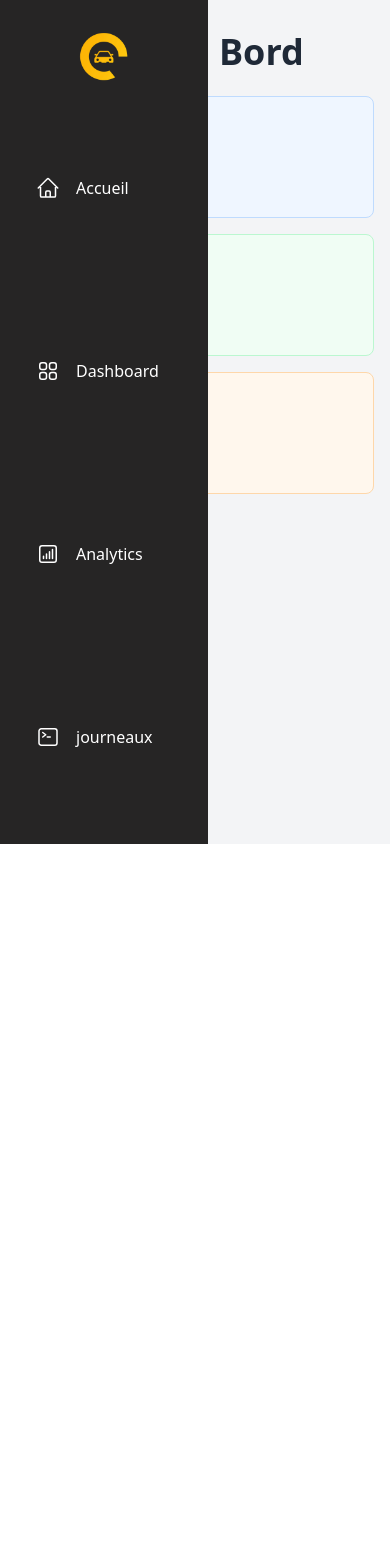
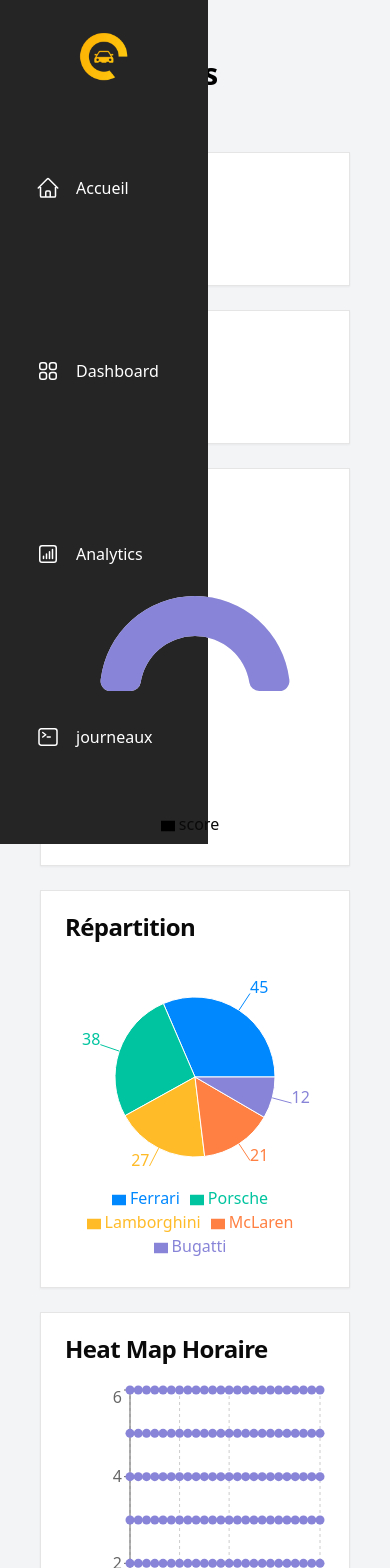
Before and after one commit to leogrd49/carspot_web, a React (Vite) app: page /dashboard in a window 390 px wide. Shown: the top 1568 px of the page. Before the commit the page ends 844 px from the top, so only its background shows below. Built offline with nearby package versions, Linux system fonts and the light colour scheme.

Commit message:
dashboard components creation

```diff
--- /dev/null
+++ b/src/components/stats-component.tsx
@@ -0,0 +1,175 @@
+import React from 'react';
+import { Card, CardContent, CardHeader, CardTitle } from '@/components/ui/card';
+import {
+  PieChart, Pie,
+  RadialBarChart, RadialBar,
+  ScatterChart, Scatter,
+  ResponsiveContainer,
+  XAxis, YAxis,
+  CartesianGrid,
+  Tooltip,
+  Legend,
+  Cell
+} from 'recharts';
+
+// Types
+interface MetricWithTrendProps {
+  title: string;
+  value: number;
+  trend: number;
+  className?: string;
+}
+
+
+
+interface HeatMapDataPoint {
+  hour: number;
+  day: number;
+  value: number;
+}
+
+interface HeatMapChartProps {
+  data: HeatMapDataPoint[];
+  className?: string;
+}
+
+interface PieChartDataPoint {
+  name: string;
+  value: number;
+}
+
+interface PieChartWithLegendProps {
+  data: PieChartDataPoint[];
+  className?: string;
+}
+
+interface GaugeChartProps {
+  value: number;
+  className?: string;
+}
+
+// Composant pour les métriques avec flèche d'évolution
+export const MetricWithTrend: React.FC<MetricWithTrendProps> = ({ title, value, trend, className }) => {
+  const getTrendIcon = (trend: number): string => {
+    if (trend > 0) return '↑';
+    if (trend < 0) return '↓';
+    return '→';
+  };
+
+  const getTrendColor = (trend: number): string => {
+    if (trend > 0) return 'text-green-500';
+    if (trend < 0) return 'text-red-500';
+    return 'text-gray-500';
+  };
+
+  return (
+    <Card className={className}>
+      <CardHeader>
+        <CardTitle className="text-lg">{title}</CardTitle>
+      </CardHeader>
+      <CardContent>
+        <div className="flex items-center gap-2">
+          <span className="text-2xl font-bold">{value}</span>
+          <span className={`text-xl ${getTrendColor(trend)}`}>
+            {getTrendIcon(trend)} {Math.abs(trend)}%
+          </span>
+        </div>
+      </CardContent>
+    </Card>
+  );
+};
+
+// Composant pour le Pie Chart avec légende
+export const PieChartWithLegend: React.FC<PieChartWithLegendProps> = ({ data, className }) => {
+  const COLORS: string[] = ['#0088FE', '#00C49F', '#FFBB28', '#FF8042', '#8884D8'];
+
+  return (
+    <Card className={className}>
+      <CardHeader>
+        <CardTitle>Répartition</CardTitle>
+      </CardHeader>
+      <CardContent>
+        <ResponsiveContainer width="100%" height={300}>
+          <PieChart>
+            <Pie
+              data={data}
+              dataKey="value"
+              nameKey="name"
+              cx="50%"
+              cy="50%"
+              outerRadius={80}
+              label
+            >
+              {data.map((_, index) => (
+                <Cell key={`cell-${index}`} fill={COLORS[index % COLORS.length]} />
+              ))}
+            </Pie>
+            <Tooltip />
+            <Legend />
+          </PieChart>
+        </ResponsiveContainer>
+      </CardContent>
+    </Card>
+  );
+};
+
+// Composant pour la Heat Map
+export const HeatMapChart: React.FC<HeatMapChartProps> = ({ data, className }) => {
+  return (
+    <Card className={className}>
+      <CardHeader>
+        <CardTitle>Heat Map Horaire</CardTitle>
+      </CardHeader>
+      <CardContent>
+        <ResponsiveContainer width="100%" height={300}>
+          <ScatterChart>
+            <CartesianGrid strokeDasharray="3 3" />
+            <XAxis dataKey="hour" type="number" domain={[0, 23]} />
+            <YAxis dataKey="day" type="number" domain={[0, 6]} />
+            <Tooltip cursor={{ strokeDasharray: '3 3' }} />
+            <Scatter data={data} fill="#8884d8" />
+          </ScatterChart>
+        </ResponsiveContainer>
+      </CardContent>
+    </Card>
+  );
+};
+
+// Composant pour le Gauge Chart
+export const GaugeChart: React.FC<GaugeChartProps> = ({ value, className }) => {
+  const data = [{ name: 'score', value: value }];
+
+  return (
+    <Card className={className}>
+      <CardHeader>
+        <CardTitle>Gauge</CardTitle>
+      </CardHeader>
+      <CardContent>
+        <ResponsiveContainer width="100%" height={300}>
+          <RadialBarChart
+            innerRadius="60%"
+            outerRadius="100%"
+            data={data}
+            startAngle={180}
+            endAngle={0}
+          >
+            <RadialBar
+              background
+              dataKey="value"
+              cornerRadius={10}
+              fill="#8884d8"
+            />
+            <Legend />
+          </RadialBarChart>
+        </ResponsiveContainer>
+      </CardContent>
+    </Card>
+  );
+};
+
+export default {
+  MetricWithTrend,
+  PieChartWithLegend,
+  HeatMapChart,
+  GaugeChart
+};
--- a/src/dashboard/dashboard.tsx
+++ b/src/dashboard/dashboard.tsx
@@ -1,22 +1,51 @@
-const Dashboard = () => {
-    return (
-      <div className="space-y-6">
-        <h1 className="text-4xl font-bold text-gray-800">Tableau de Bord</h1>
-        <div className="grid grid-cols-1 md:grid-cols-3 gap-4">
-          <div className="p-6 bg-blue-50 rounded-lg border border-blue-200">
-            <h3 className="text-xl font-semibold text-blue-800">Véhicules Actifs</h3>
-            <p className="text-3xl font-bold text-blue-600 mt-2">24</p>
-          </div>
-          <div className="p-6 bg-green-50 rounded-lg border border-green-200">
-            <h3 className="text-xl font-semibold text-green-800">En Service</h3>
-            <p className="text-3xl font-bold text-green-600 mt-2">18</p>
-          </div>
-          <div className="p-6 bg-orange-50 rounded-lg border border-orange-200">
-            <h3 className="text-xl font-semibold text-orange-800">En Maintenance</h3>
-            <p className="text-3xl font-bold text-orange-600 mt-2">6</p>
-          </div>
-        </div>
+import React from 'react';
+import { Card } from '@/components/ui/card';
+import { MetricWithTrend, RadarMetrics, HeatMapChart, PieChartWithLegend, GaugeChart } from '../components/stats-component.tsx';
+
+const UserStatsPage = () => {
+  // Données mockées pour l'exemple
+  const statsData = {
+    totalSpots: { value: 1234, trend: 5.2 },
+    score: { value: 8750, trend: 2.8 },
+    superSpotRatio: 75,
+    topBrands: [
+      { name: 'Ferrari', value: 45 },
+      { name: 'Porsche', value: 38 },
+      { name: 'Lamborghini', value: 27 },
+      { name: 'McLaren', value: 21 },
+      { name: 'Bugatti', value: 12 }
+    ],
+    activityHeatMap: Array.from({ length: 24 * 7 }, (_, i) => ({
+      hour: i % 24,
+      day: Math.floor(i / 24),
+      value: Math.floor(Math.random() * 100)
+    }))
+  };
+
+  return (
+    <div className="p-6 space-y-6">
+      <h1 className="text-3xl font-bold">Statistiques Utilisateur</h1>
+
+      <div className="grid grid-cols-1 md:grid-cols-2 lg:grid-cols-3 gap-6">
+        <MetricWithTrend
+          title="Total Spots"
+          value={statsData.totalSpots.value}
+          trend={statsData.totalSpots.trend}
+        />
+        <MetricWithTrend
+          title="Score Total"
+          value={statsData.score.value}
+          trend={statsData.score.trend}
+        />
+        <GaugeChart value={statsData.superSpotRatio} />
       </div>
-    );
-  };
-  export default Dashboard;
+
+      <div className="grid grid-cols-1 lg:grid-cols-2 gap-6">
+        <PieChartWithLegend data={statsData.topBrands} />
+        <HeatMapChart data={statsData.activityHeatMap} />
+      </div>
+    </div>
+  );
+};
+
+export default UserStatsPage;
--- a/src/index.css
+++ b/src/index.css
@@ -8,6 +8,18 @@
 
 @layer base {
   :root {
-    --radius:0.5rem;
+    --chart-1: 12 76% 61%;
+    --chart-2: 173 58% 39%;
+    --chart-3: 197 37% 24%;
+    --chart-4: 43 74% 66%;
+    --chart-5: 27 87% 67%;
+  }
+
+  .dark {
+    --chart-1: 220 70% 50%;
+    --chart-2: 160 60% 45%;
+    --chart-3: 30 80% 55%;
+    --chart-4: 280 65% 60%;
+    --chart-5: 340 75% 55%;
   }
 }
```
